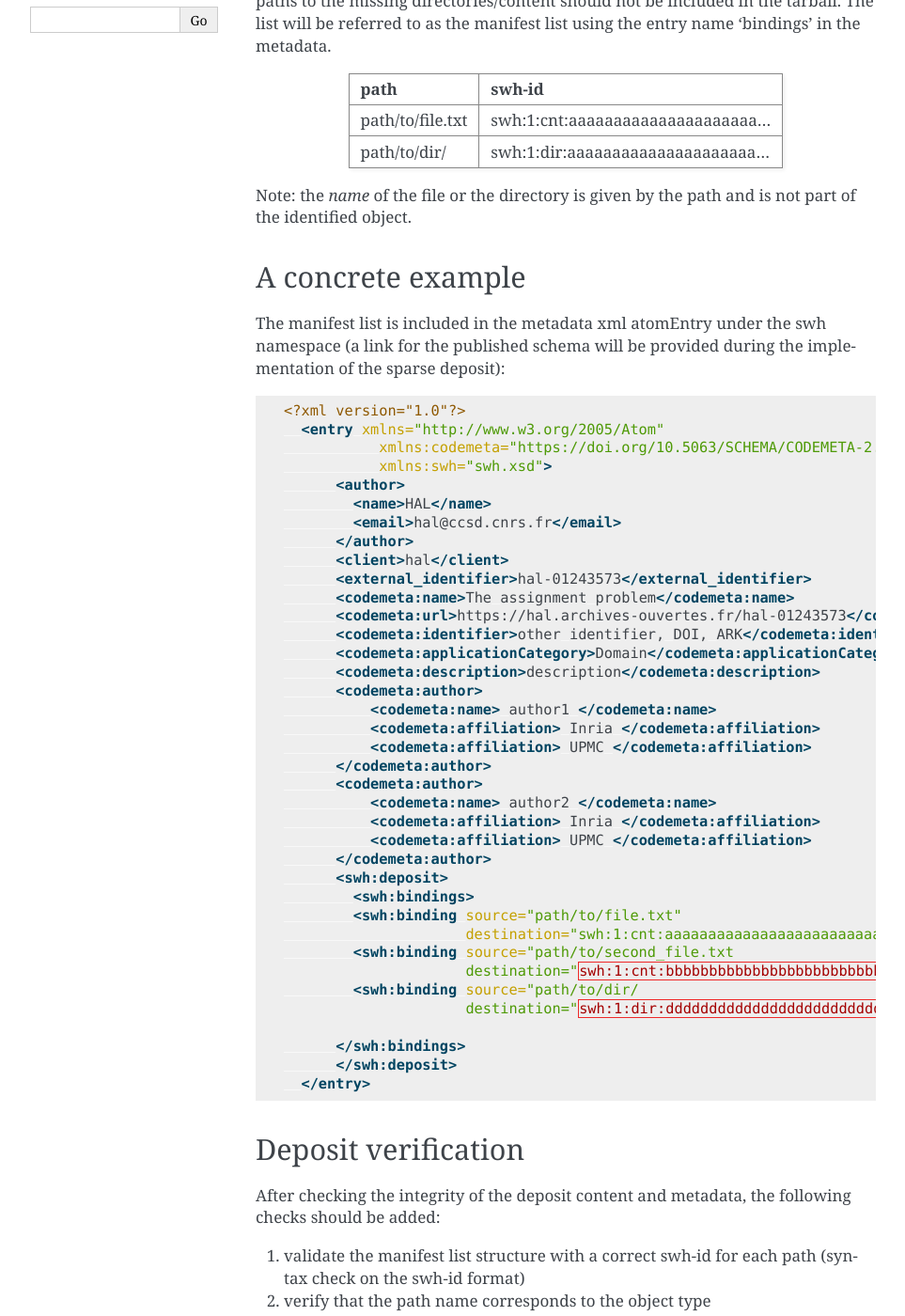
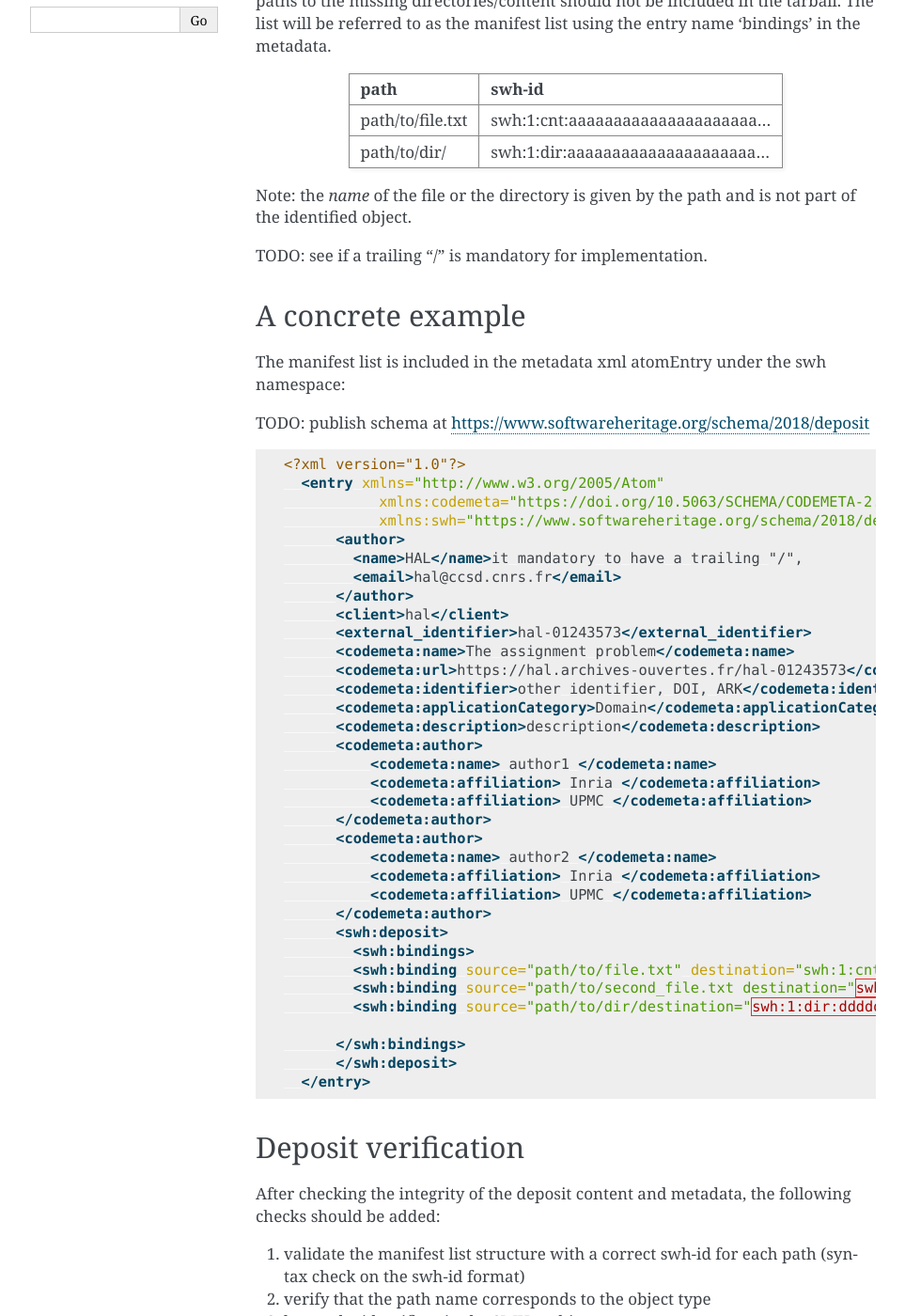
Before and after one commit to SoftwareHeritage/swh-deposit, a Sphinx documentation site: the page built from docs/specs/spec-sparse-deposit.rst, in a window 1280 px wide and 1400 px high, scrolled down 346 px. Shown: the whole window at 94% size, without its empty margins (148-1111 px from the left). Built offline with Sphinx 7.4.7, drawn with Linux system fonts in a browser that asks for light colours.

Commit message:
docs: update with comments in T914
typo

```diff
--- a/docs/specs/metadata_example.xml
+++ b/docs/specs/metadata_example.xml
@@ -1,7 +1,7 @@
 <?xml version="1.0"?>
     <entry xmlns="http://www.w3.org/2005/Atom"
              xmlns:codemeta="https://doi.org/10.5063/SCHEMA/CODEMETA-2.0"
-             xmlns:swh="swh.xsd">
+             xmlns:swh="https://www.softwareheritage.org/schema/2018/deposit">
         <author>
           <name>HAL</name>
           <email>hal@ccsd.cnrs.fr</email>
--- a/docs/specs/spec-sparse-deposit.rst
+++ b/docs/specs/spec-sparse-deposit.rst
@@ -24,20 +24,23 @@ as the manifest list using the entry name 'bindings' in the metadata.
 Note: the *name* of the file or the directory is given by the path and is not
 part of the identified object.
 
+TODO: see if a trailing "/" is mandatory for implementation.
+
 A concrete example
 ------------------
 The manifest list is included in the metadata xml atomEntry under the
-swh namespace (a link for the published schema will be provided during
-the implementation of the sparse deposit):
+swh namespace:
+
+TODO: publish schema at https://www.softwareheritage.org/schema/2018/deposit
 
 .. code:: xml
 
   <?xml version="1.0"?>
     <entry xmlns="http://www.w3.org/2005/Atom"
              xmlns:codemeta="https://doi.org/10.5063/SCHEMA/CODEMETA-2.0"
-             xmlns:swh="swh.xsd">
+             xmlns:swh="https://www.softwareheritage.org/schema/2018/deposit">
         <author>
-          <name>HAL</name>
+          <name>HAL</name>it mandatory to have a trailing "/",
           <email>hal@ccsd.cnrs.fr</email>
         </author>
         <client>hal</client>
@@ -59,12 +62,9 @@ the implementation of the sparse deposit):
         </codemeta:author>
         <swh:deposit>
           <swh:bindings>
-          <swh:binding source="path/to/file.txt"
-                       destination="swh:1:cnt:aaaaaaaaaaaaaaaaaaaaaaaaaaaaaaa"/>
-          <swh:binding source="path/to/second_file.txt
-                       destination="swh:1:cnt:bbbbbbbbbbbbbbbbbbbbbbbbbbbbbbbb"/>
-          <swh:binding source="path/to/dir/
-                       destination="swh:1:dir:ddddddddddddddddddddddddddddddddd"/>
+          <swh:binding source="path/to/file.txt" destination="swh:1:cnt:aaaaaaaaaaaaaaaaaaaaaaaaaaaaaaa"/>
+          <swh:binding source="path/to/second_file.txt destination="swh:1:cnt:bbbbbbbbbbbbbbbbbbbbbbbbbbbbbbbb"/>
+          <swh:binding source="path/to/dir/destination="swh:1:dir:ddddddddddddddddddddddddddddddddd"/>
 
         </swh:bindings>
         </swh:deposit>
```
Also changed, not shown: docs/specs/spec-meta-deposit.rst (+5 -4 lines).
